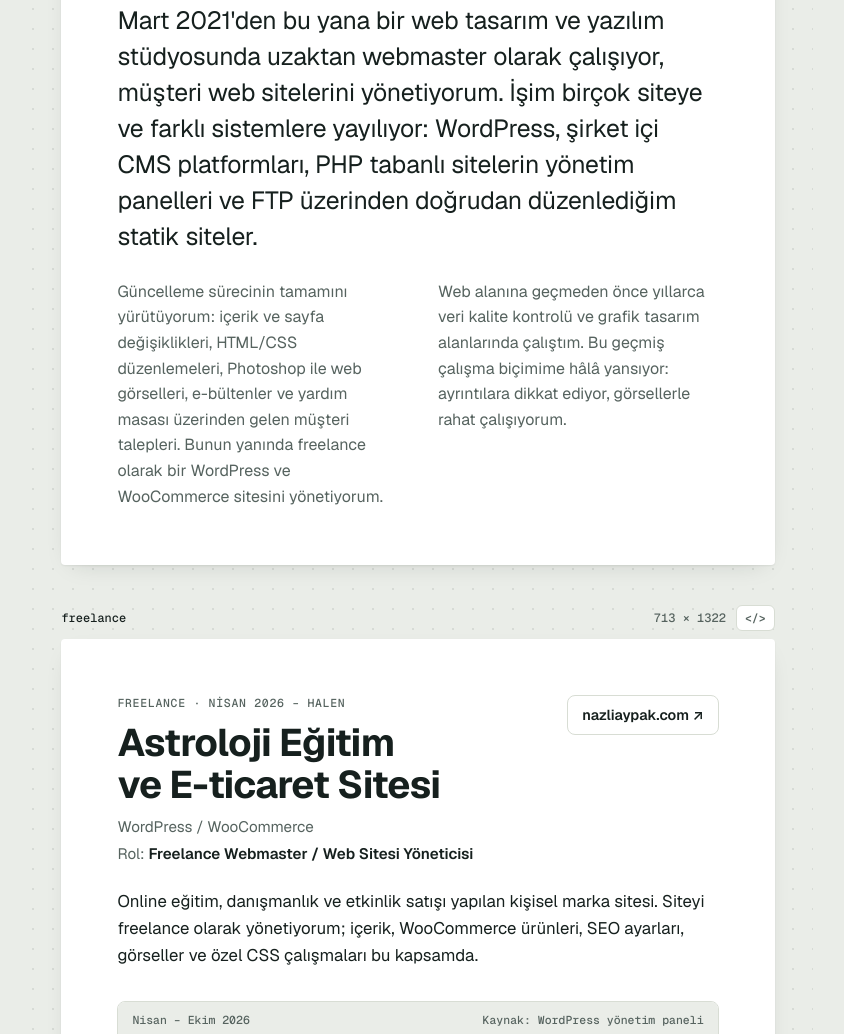
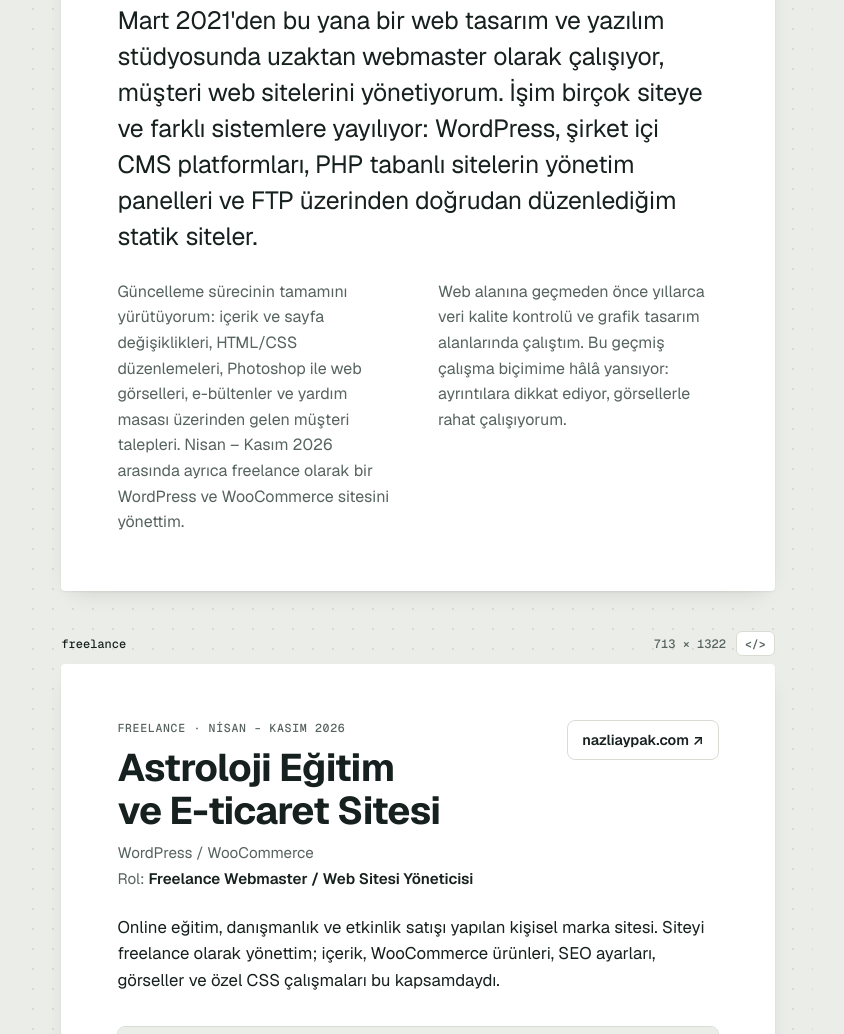
Before and after one commit to mervedevrim/mervedevrim.github.io, a plain HTML site: page tr/index.html in a window 1280 px wide. Shown: the part 1013-2047 px from the top of the page, without its empty margins (197-1041 px from the left). Drawn offline with Linux system fonts and the light colour scheme.

Commit message:
Add files via upload

```diff
--- a/tr/index.html
+++ b/tr/index.html
@@ -98,7 +98,7 @@
           <h2 class="title">Hakkımda</h2>
           <p class="about-lead">Mart 2021'den bu yana bir web tasarım ve yazılım stüdyosunda uzaktan webmaster olarak çalışıyor, müşteri web sitelerini yönetiyorum. İşim birçok siteye ve farklı sistemlere yayılıyor: WordPress, şirket içi CMS platformları, PHP tabanlı sitelerin yönetim panelleri ve FTP üzerinden doğrudan düzenlediğim statik siteler.</p>
           <div class="about-more">
-            <p>Güncelleme sürecinin tamamını yürütüyorum: içerik ve sayfa değişiklikleri, HTML/CSS düzenlemeleri, Photoshop ile web görselleri, e-bültenler ve yardım masası üzerinden gelen müşteri talepleri. Bunun yanında freelance olarak bir WordPress ve WooCommerce sitesini yönetiyorum.</p>
+            <p>Güncelleme sürecinin tamamını yürütüyorum: içerik ve sayfa değişiklikleri, HTML/CSS düzenlemeleri, Photoshop ile web görselleri, e-bültenler ve yardım masası üzerinden gelen müşteri talepleri. Nisan – Kasım 2026 arasında ayrıca freelance olarak bir WordPress ve WooCommerce sitesini yönettim.</p>
             <p>Web alanına geçmeden önce yıllarca veri kalite kontrolü ve grafik tasarım alanlarında çalıştım. Bu geçmiş çalışma biçimime hâlâ yansıyor: ayrıntılara dikkat ediyor, görsellerle rahat çalışıyorum.</p>
           </div>
         </div>
@@ -112,13 +112,13 @@
         <div class="visual">
           <div class="proj-head">
             <div>
-              <p class="kicker">Freelance · Nisan 2026 – Halen</p>
+              <p class="kicker">Freelance · Nisan – Kasım 2026</p>
               <h2 class="title" style="margin-top:10px">Astroloji Eğitim ve E-ticaret Sitesi</h2>
               <div class="proj-meta"><span>WordPress / WooCommerce</span><span>Rol: <strong>Freelance Webmaster / Web Sitesi Yöneticisi</strong></span></div>
             </div>
             <a class="btn" href="https://nazliaypak.com" target="_blank" rel="noopener">nazliaypak.com ↗</a>
           </div>
-          <p class="overview">Online eğitim, danışmanlık ve etkinlik satışı yapılan kişisel marka sitesi. Siteyi freelance olarak yönetiyorum; içerik, WooCommerce ürünleri, SEO ayarları, görseller ve özel CSS çalışmaları bu kapsamda.</p>
+          <p class="overview">Online eğitim, danışmanlık ve etkinlik satışı yapılan kişisel marka sitesi. Siteyi freelance olarak yönettim; içerik, WooCommerce ürünleri, SEO ayarları, görseller ve özel CSS çalışmaları bu kapsamdaydı.</p>
           <div class="metrics">
             <div class="metrics-head"><span>Nisan – Ekim 2026</span><span>Kaynak: WordPress yönetim paneli</span></div>
             <ul>
@@ -234,7 +234,7 @@
             <a class="btn" href="https://linkedin.com/in/merve-d-4bb27561" target="_blank" rel="noopener">LinkedIn ↗</a>
             <a class="btn" href="../assets/cv/Merve-Devrim-Ozgecmis.pdf" download>CV İndir</a>
           </div>
-          <p class="where">Türkiye · UTC+3 · © 2026 Merve Devrim · Son güncelleme: Ekim 2026</p>
+          <p class="where">Türkiye · UTC+3 · © 2026 Merve Devrim · Son güncelleme: Kasım 2026</p>
         </div>
       </div>
     </section>
```
